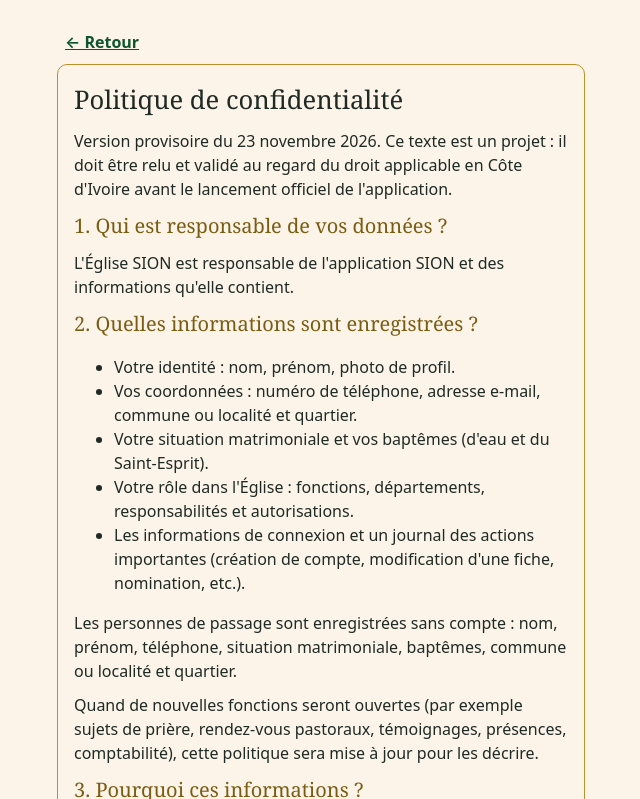
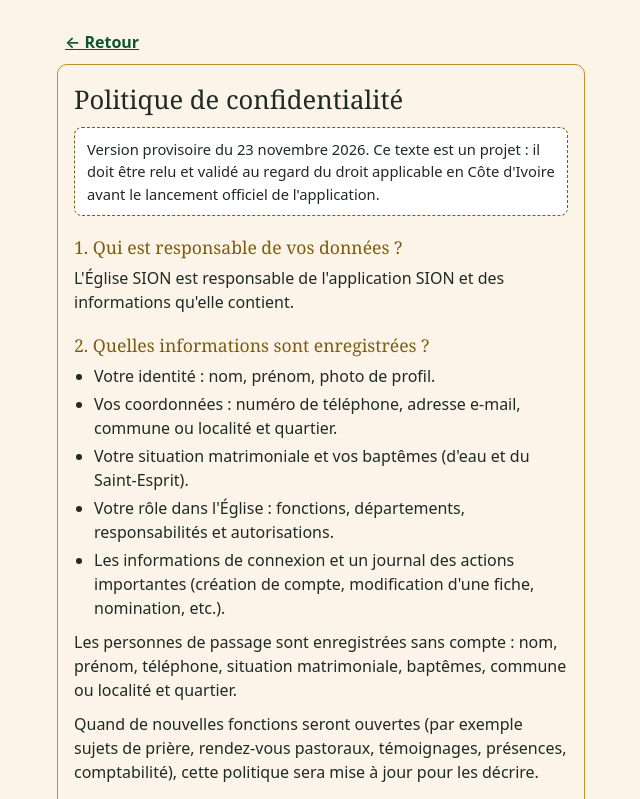
Before and after one commit to Matheis-Rey/sion, a plain HTML site: page index.html in a window 1280 px wide. Both pictures are taken after a click on the button "Politique de confidentialité". Shown: the top 799 px of the page, without its empty margins (319-959 px from the left). Drawn offline with Linux system fonts and the light colour scheme.

Commit message:
Add files via upload

```diff
--- a/css/style.css
+++ b/css/style.css
@@ -402,3 +402,19 @@ input[type="range"] {
 
 .ligne-aide { margin: -4px 0 8px 36px; font-size: 0.85rem; }
 .groupe-personnes { list-style: none; margin: 0; padding: 0; }
+
+/* Liens, politique de confidentialité */
+.liens { margin: 12px 0 0; text-align: center; }
+
+.politique h1 { margin-bottom: 8px; }
+.politique h2 { margin: 18px 0 6px; font-size: 1.1rem; }
+.politique ul { margin: 0 0 10px; padding-left: 20px; }
+.politique li { margin-bottom: 4px; }
+
+.bandeau {
+  padding: 10px 12px;
+  border: 1.5px dashed var(--dore-fonce);
+  border-radius: 8px;
+  background: #FFFFFF;
+  font-size: 0.92rem;
+}
```
